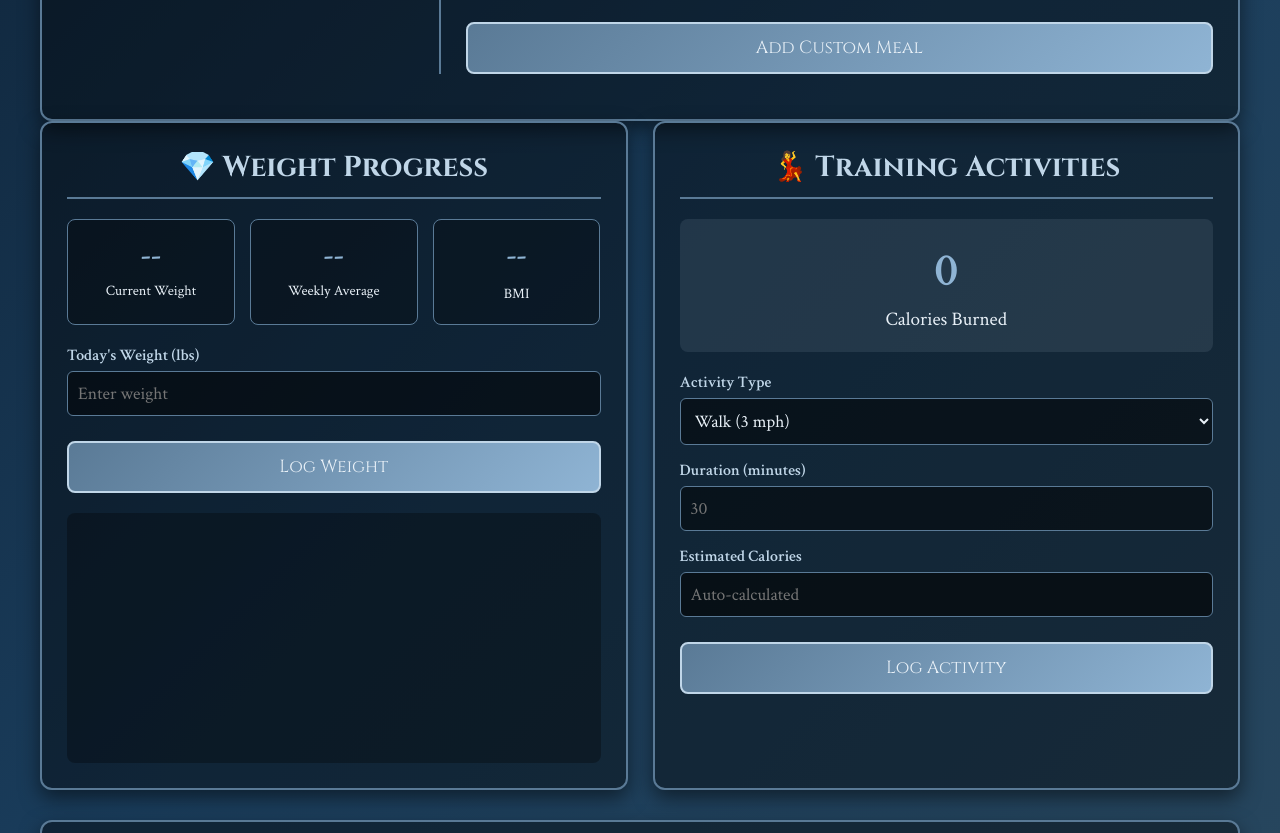
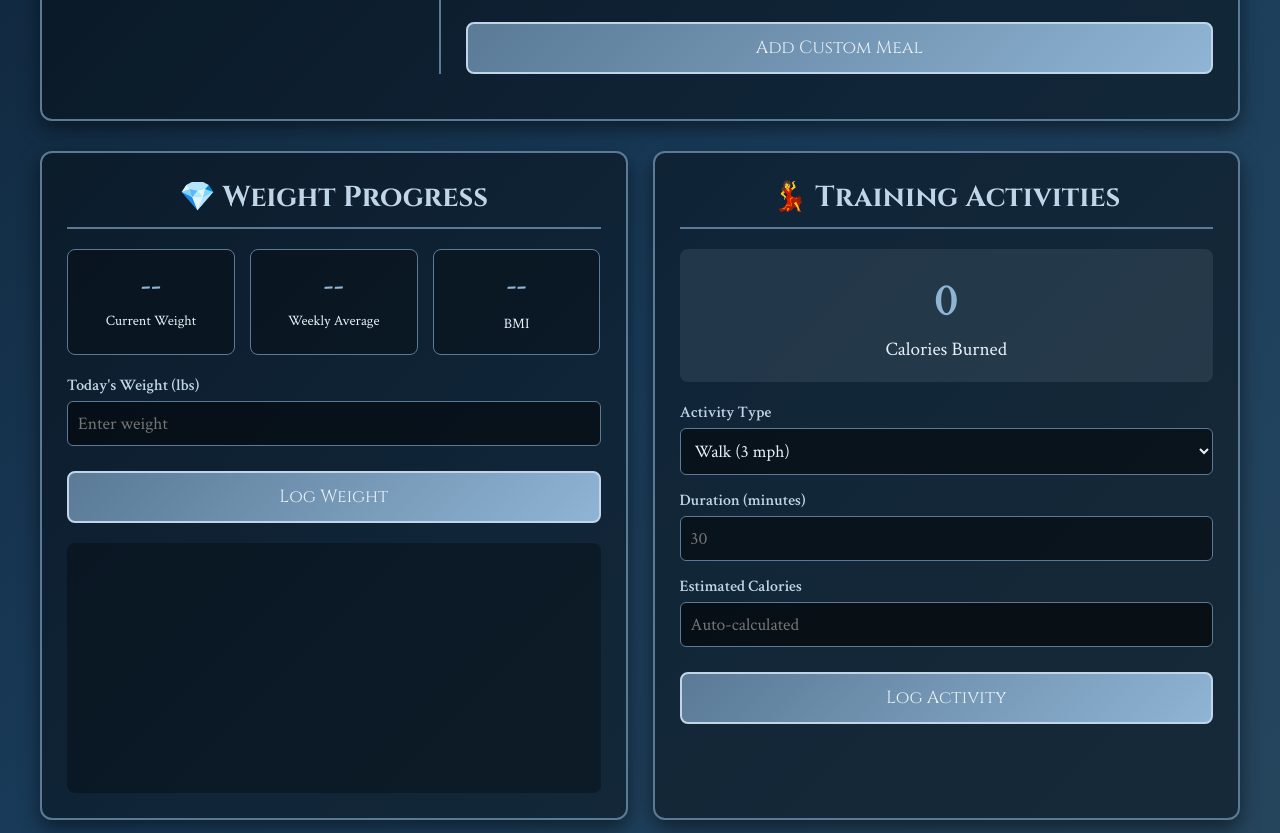
Before and after one commit to brande85/fitness-quest, a plain HTML site: page index.html in a window 1280 px wide. Shown: the part 865-1698 px from the top of the page. Drawn offline with nearby package versions, Linux system fonts and the light colour scheme.

Commit message:
Update index.html
Fixed .main-grid spacing

```diff
--- a/index.html
+++ b/index.html
@@ -75,6 +75,7 @@
             grid-template-columns: repeat(auto-fit, minmax(350px, 1fr));
             gap: 25px;
             margin-bottom: 30px;
+            margin-top: 30px;  /* Add this line */
         }
 
         .full-width {
```
